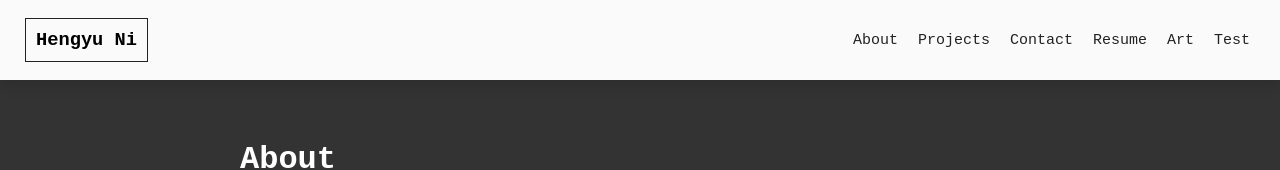
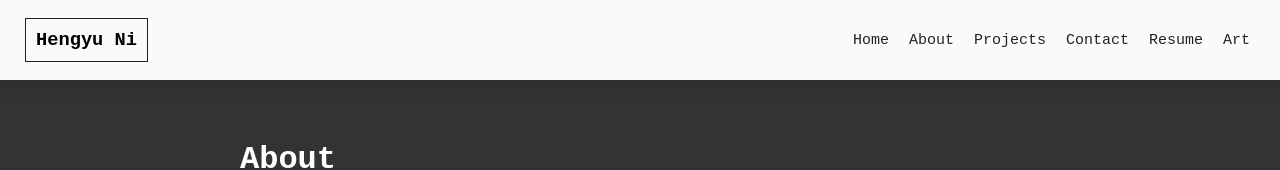
Before and after one commit to hengyuni/portfolio, a React (Create React App) app: page / in a window 1280 px wide. Shown: the top 170 px of the page. Built offline with nearby package versions, Linux system fonts and the light colour scheme; no server answers.

Commit message:
is this it

```diff
--- a/src/Components/Nav/Navbar.js
+++ b/src/Components/Nav/Navbar.js
@@ -27,6 +27,7 @@ function Navbar() {
 					onClick={() => setShowLinks(!showLinks)}
 				/>
 				<div className="links" id={showLinks ? "hidden" : ""}>
+					<Link to={"/"}>Home</Link>
 					<SLink
 						activeClass="active"
 						to="about"
@@ -62,9 +63,6 @@ function Navbar() {
 					</a>
 					{/* <RLink to="/">Home</RLink> */}
 					<Link to={"/art"}>Art</Link>
-					<Link target="_blank" to={"/test"}>
-						Test
-					</Link>
 				</div>
 			</div>
 		</div>
```
